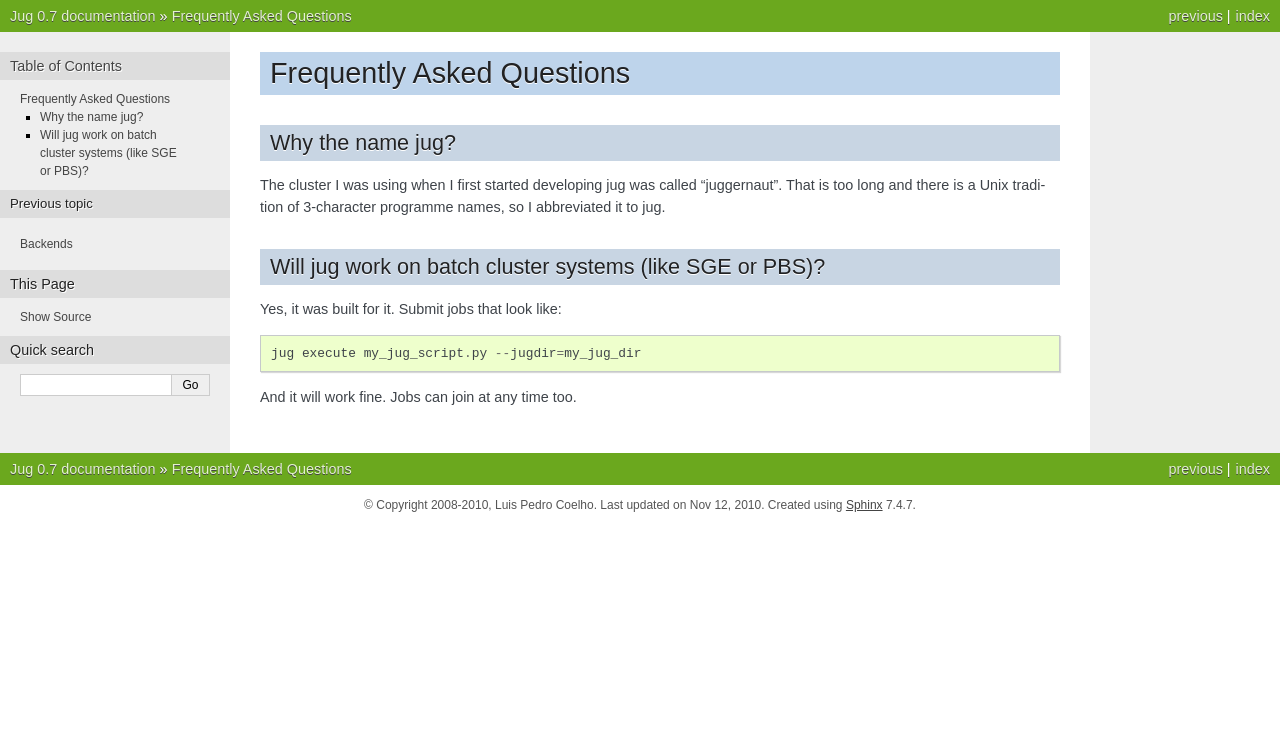
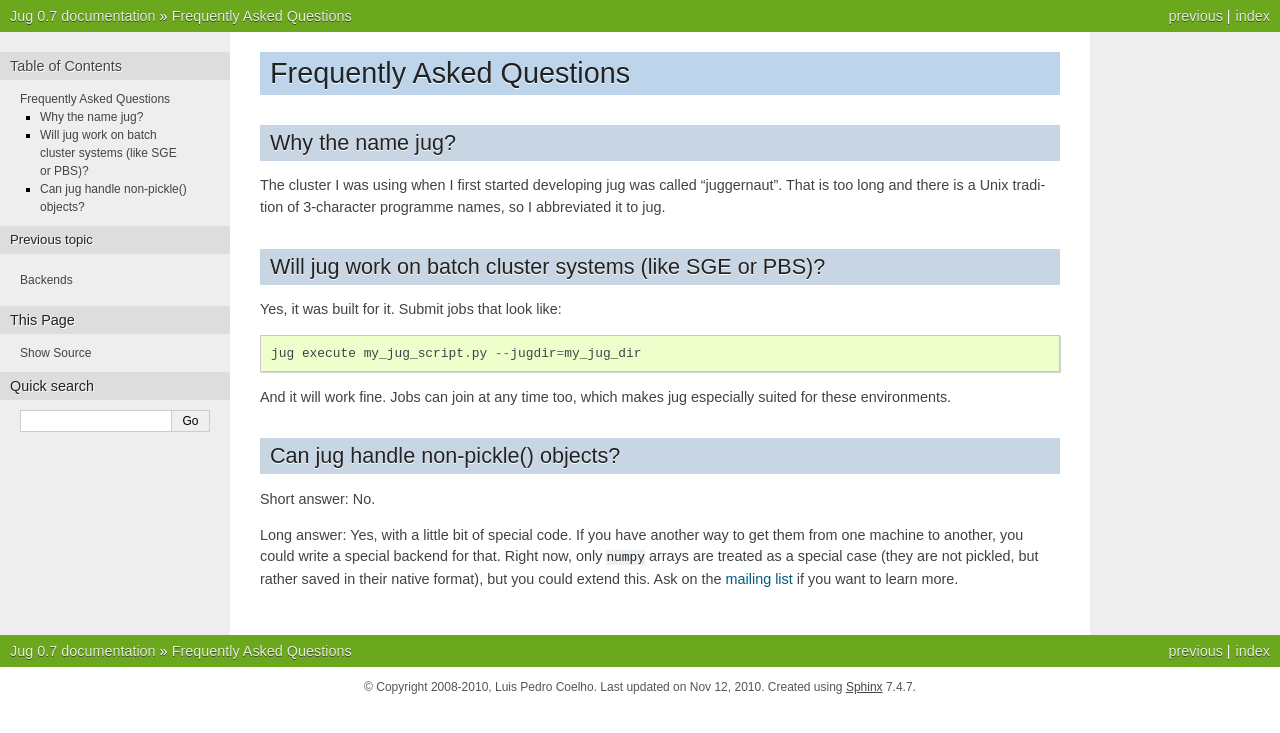
Before and after one commit to luispedro/jug, a Sphinx documentation site: the page built from docs/faq.rst, in a window 1280 px wide. Shown: the top 733 px of the page. Built offline with Sphinx 7.4.7, drawn with Linux system fonts in a browser that asks for light colours.

Commit message:
DOC: Another FAQ
This was also discussed on stackoverflow, even if it was not about jug.

```diff
--- a/docs/faq.rst
+++ b/docs/faq.rst
@@ -16,4 +16,17 @@ Yes, it was built for it. Submit jobs that look like::
 
     jug execute my_jug_script.py --jugdir=my_jug_dir
 
-And it will work fine. Jobs can join at any time too.
+And it will work fine. Jobs can join at any time too, which makes jug
+especially suited for these environments.
+
+Can jug handle non-pickle() objects?
+------------------------------------
+
+Short answer: No.
+
+Long answer: Yes, with a little bit of special code. If you have another way to
+get them from one machine to another, you could write a special backend for
+that. Right now, only ``numpy`` arrays are treated as a special case (they are
+not pickled, but rather saved in their native format), but you could extend
+this. Ask on the `mailing list <http://groups.google.com/group/jug-users>`_ if
+you want to learn more.
```
